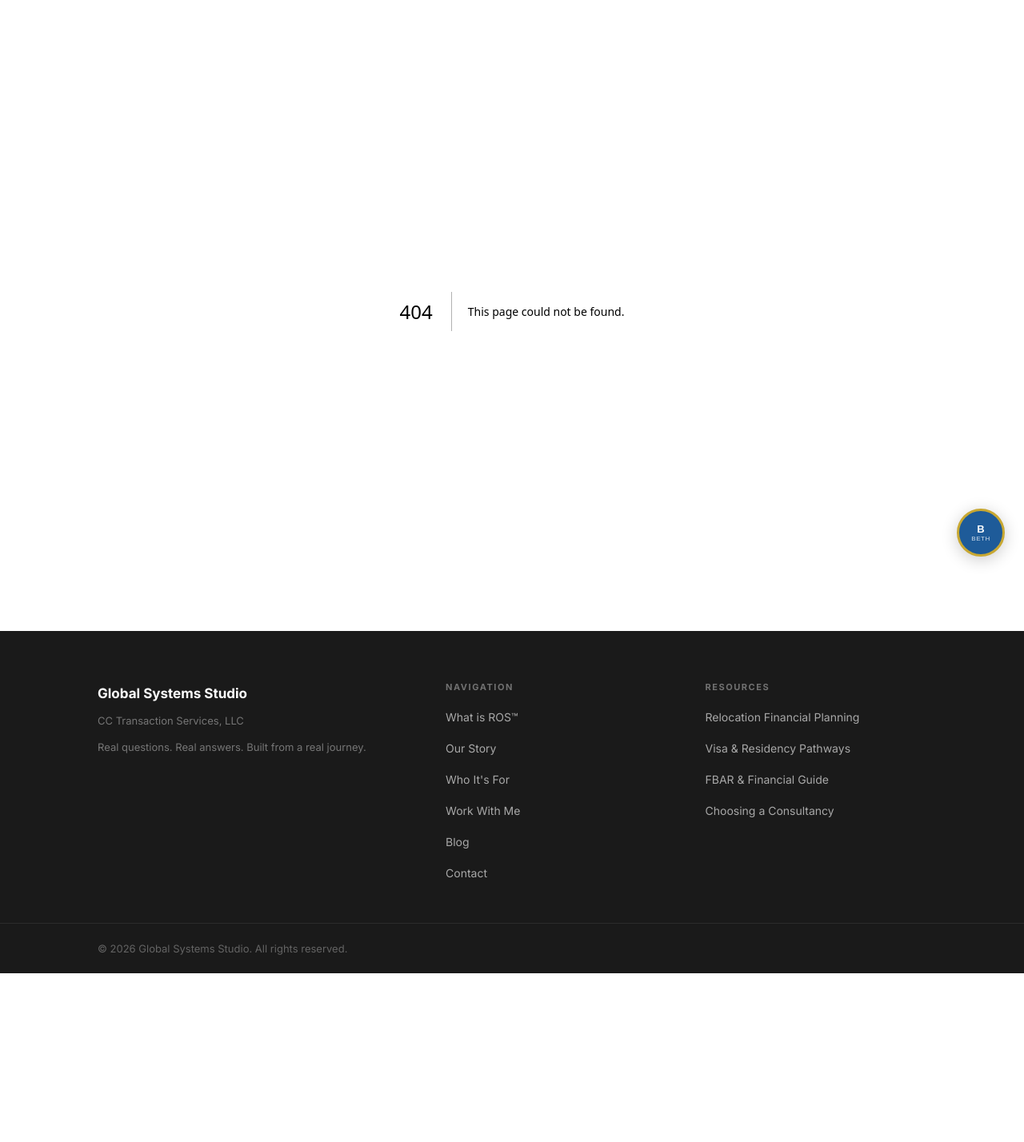
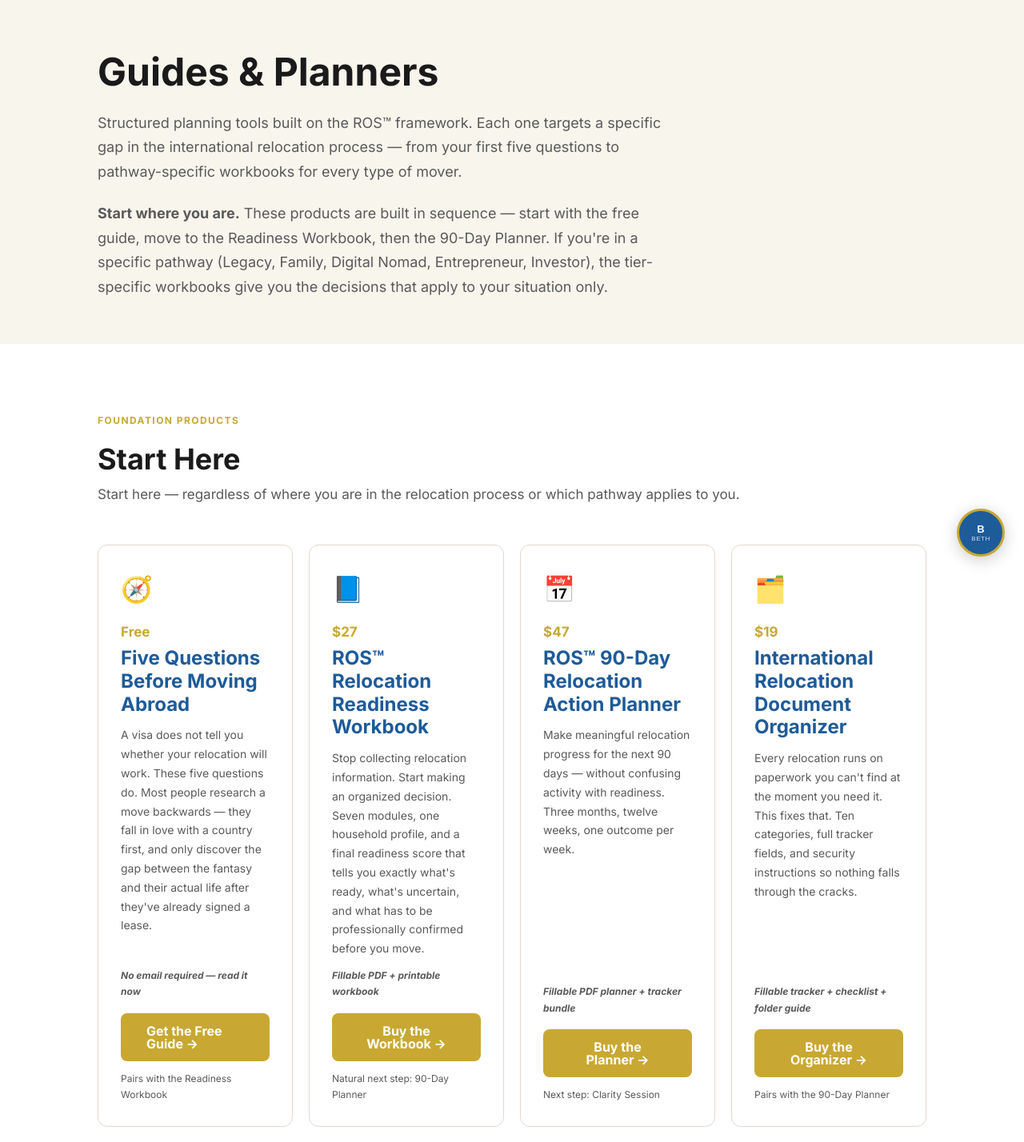
Before and after one commit to globalsystemsstudio-lang/gss-website, a Next.js app: page /shop in a window 1280 px wide. Before the commit this address had no page. Shown: the part 80-1508 px from the top of the page at 80% size. Before the commit the page ends 1297 px from the top, so only its background shows below. Built offline with nearby package versions, Linux system fonts and the light colour scheme.

Commit message:
Rebuild missing /shop/ index page from live site content

```diff
--- /dev/null
+++ b/app/shop/page.jsx
@@ -0,0 +1,91 @@
+import Link from 'next/link';
+
+export const metadata = {
+  title: 'Guides & Planners | Global Systems Studio',
+  description: 'Structured planning tools built on the ROS™ framework — from your first five questions to pathway-specific workbooks for every type of international move.',
+  alternates: { canonical: 'https://www.globalsystemsstudio.com/shop/' },
+};
+
+const foundation = [
+  { emoji: '🧭', price: 'Free', name: 'Five Questions Before Moving Abroad', desc: "A visa does not tell you whether your relocation will work. These five questions do. Most people research a move backwards — they fall in love with a country first, and only discover the gap between the fantasy and their actual life after they've already signed a lease.", note: 'No email required — read it now', cta: 'Get the Free Guide →', href: '/shop/five-questions', external: false, footnote: 'Pairs with the Readiness Workbook' },
+  { emoji: '📘', price: '$27', name: 'ROS™ Relocation Readiness Workbook', desc: "Stop collecting relocation information. Start making an organized decision. Seven modules, one household profile, and a final readiness score that tells you exactly what's ready, what's uncertain, and what has to be professionally confirmed before you move.", note: 'Fillable PDF + printable workbook', cta: 'Buy the Workbook →', href: 'https://www.paypal.com/ncp/payment/BMFEB6UBQLQR6', external: true, footnote: 'Natural next step: 90-Day Planner' },
+  { emoji: '📅', price: '$47', name: 'ROS™ 90-Day Relocation Action Planner', desc: 'Make meaningful relocation progress for the next 90 days — without confusing activity with readiness. Three months, twelve weeks, one outcome per week.', note: 'Fillable PDF planner + tracker bundle', cta: 'Buy the Planner →', href: 'https://www.paypal.com/ncp/payment/QK7YNJM58LB82', external: true, footnote: 'Next step: Clarity Session' },
+  { emoji: '🗂️', price: '$19', name: 'International Relocation Document Organizer', desc: "Every relocation runs on paperwork you can't find at the moment you need it. This fixes that. Ten categories, full tracker fields, and security instructions so nothing falls through the cracks.", note: 'Fillable tracker + checklist + folder guide', cta: 'Buy the Organizer →', href: 'https://www.paypal.com/ncp/payment/XYPVH3DPW4BCN', external: true, footnote: 'Pairs with the 90-Day Planner' },
+  { emoji: '🌍', price: '$19', name: 'Country Comparison Decision Matrix', desc: 'How to compare countries without comparing apples to mangoes. Score every destination against the same ten categories — residency, healthcare, cost of living, taxation, banking, housing, safety, infrastructure, language, and lifestyle.', note: 'Scoring matrix + decision framework', cta: 'Buy the Matrix →', href: 'https://www.paypal.com/ncp/payment/X2NL5YEJW3JQE', external: true, footnote: 'Next step: Country Intelligence Guides' },
+];
+
+const pathwayWorkbooks = [
+  { emoji: '🌴', price: '$47', pathway: 'Legacy Pathway', name: 'Retirement Abroad Decision Workbook', desc: 'A qualifying pension check and a beautiful beach town are not the same thing as a plan. Five decisions every retiree abroad must answer: income and longevity, healthcare continuity, residency and tax questions, housing and daily life, and family and legacy.', note: 'Workbook PDF — Legacy Pathway', cta: 'Buy the Workbook →', href: 'https://www.paypal.com/ncp/payment/AXJQRQK63V7BS', footnote: 'Also in the Legacy Toolkit ($147)' },
+  { emoji: '👨‍👩‍👧‍👦', price: '$47', pathway: 'Family Pathway', name: 'Family Relocation Planning Workbook', desc: "Your relocation isn't one plan. It's every family member's plan, coordinated into one. Covers citizenship and residency per household member, schooling, pediatric and adult healthcare, childcare and eldercare, pet relocation, and spousal employment.", note: 'Workbook PDF — Family Pathway', cta: 'Buy the Workbook →', href: 'https://www.paypal.com/ncp/payment/SSXHG4BH7Z6CJ', footnote: 'Next step: Family Toolkit' },
+  { emoji: '💻', price: '$37', pathway: 'Digital Nomad Pathway', name: 'Digital Nomad Compliance Planner', desc: "A travel plan and a legally sustainable work-abroad plan are not the same thing. This builds the second one. Covers employer and client permissions, visa and work authorization, tax residency, business entity questions, banking, health insurance, and destination rotation.", note: 'Planner PDF — Digital Nomad Pathway', cta: 'Buy the Planner →', href: 'https://www.paypal.com/ncp/payment/VGQ68NR6VYX8L', footnote: 'Next step: Digital Nomad Toolkit' },
+  { emoji: '🚀', price: '$67', pathway: 'Entrepreneur Pathway', name: 'Entrepreneur Abroad Planning Workbook', desc: 'Moving your life and moving your business are two projects wearing one deadline. This keeps them from colliding. Covers residency and business permission, structure and ownership restrictions, market validation, banking, payroll, licenses, contracts, and IP.', note: 'Workbook PDF — Entrepreneur Pathway', cta: 'Buy the Workbook →', href: 'https://www.paypal.com/ncp/payment/98B2WEW29T4BG', footnote: 'Next step: Entrepreneur Toolkit' },
+  { emoji: '📊', price: '$97', pathway: 'Investor Pathway', name: 'Investor Relocation Due-Diligence Workbook', desc: "A qualifying investment and a good investment are not the same thing. This workbook makes sure you're not confusing them. Covers ownership structure, tax, reporting, estate, and conflict-of-interest checks.", note: 'Workbook PDF — Investor Pathway', cta: 'Buy the Workbook →', href: 'https://www.paypal.com/ncp/payment/UKQ96QCDSH5F4', footnote: 'Next step: Investor Toolkit' },
+];
+
+function ProductCard({ p }) {
+  return (
+    <div style={{background:'var(--white)', border:'1px solid var(--border)', borderRadius:'12px', padding:'28px', display:'flex', flexDirection:'column'}}>
+      <div style={{fontSize:'32px', marginBottom:'12px'}}>{p.emoji}</div>
+      <div style={{color:'var(--accent)', fontWeight:'700', marginBottom:'4px'}}>{p.price}</div>
+      {p.pathway && <div style={{fontSize:'13px', color:'var(--text-light)', textTransform:'uppercase', letterSpacing:'0.05em', marginBottom:'4px'}}>{p.pathway}</div>}
+      <h3 style={{color:'var(--primary)', marginBottom:'12px'}}>{p.name}</h3>
+      <p style={{color:'var(--text-light)', fontSize:'14px', flex:1, marginBottom:'12px'}}>{p.desc}</p>
+      <p style={{fontSize:'12px', color:'var(--text-light)', fontStyle:'italic', marginBottom:'16px'}}>{p.note}</p>
+      {p.external ? (
+        <a href={p.href} target="_blank" rel="noopener noreferrer" className="btn btn-gold" style={{textAlign:'center', display:'block'}}>{p.cta}</a>
+      ) : (
+        <Link href={p.href} className="btn btn-gold">{p.cta}</Link>
+      )}
+      {p.footnote && <p style={{fontSize:'12px', color:'var(--text-light)', marginTop:'12px'}}>{p.footnote}</p>}
+    </div>
+  );
+}
+
+export default function ShopIndexPage() {
+  return (
+    <>
+      <section className="page-hero">
+        <div className="container">
+          <h1>Guides & Planners</h1>
+          <p>Structured planning tools built on the ROS™ framework. Each one targets a specific gap in the international relocation process — from your first five questions to pathway-specific workbooks for every type of mover.</p>
+          <p style={{marginTop:'16px', color:'var(--text-light)'}}><strong>Start where you are.</strong> These products are built in sequence — start with the free guide, move to the Readiness Workbook, then the 90-Day Planner. If you're in a specific pathway (Legacy, Family, Digital Nomad, Entrepreneur, Investor), the tier-specific workbooks give you the decisions that apply to your situation only.</p>
+        </div>
+      </section>
+
+      <section style={{background:'var(--white)', padding:'80px 0'}}>
+        <div className="container">
+          <span className="section-tag">Foundation Products</span>
+          <h2 style={{marginBottom:'8px'}}>Start Here</h2>
+          <p style={{color:'var(--text-light)', marginBottom:'32px'}}>Start here — regardless of where you are in the relocation process or which pathway applies to you.</p>
+          <div className="pricing-grid-4">
+            {foundation.map((p) => <ProductCard key={p.name} p={p} />)}
+          </div>
+        </div>
+      </section>
+
+      <section style={{background:'var(--bg)', padding:'80px 0'}}>
+        <div className="container">
+          <span className="section-tag">Pathway-Specific Workbooks</span>
+          <h2 style={{marginBottom:'8px'}}>Built for Your Situation</h2>
+          <p style={{color:'var(--text-light)', marginBottom:'32px'}}>Built for the decisions that apply to your situation specifically — retirement, family, digital nomad, entrepreneur, or investor.</p>
+          <div className="pricing-grid-4">
+            {pathwayWorkbooks.map((p) => <ProductCard key={p.name} p={p} />)}
+          </div>
+        </div>
+      </section>
+
+      <section style={{background:'var(--white)', padding:'80px 0'}}>
+        <div className="container">
+          <h2>Not Sure Which Product Fits Your Situation?</h2>
+          <div style={{maxWidth:'760px', marginTop:'16px'}}>
+            <p style={{color:'var(--text-light)'}}>A free 15-minute Discovery Call can point you to the right starting place — and tell you honestly whether ROS™ is what you need right now.</p>
+            <div style={{marginTop:'24px'}}>
+              <Link href="/services/discovery-call" className="btn btn-gold">Book a Free Discovery Call →</Link>
+            </div>
+            <p style={{marginTop:'12px', fontSize:'13px', color:'var(--text-light)'}}>No pressure. No pitch. Just a real conversation.</p>
+          </div>
+        </div>
+      </section>
+    </>
+  );
+}
```
